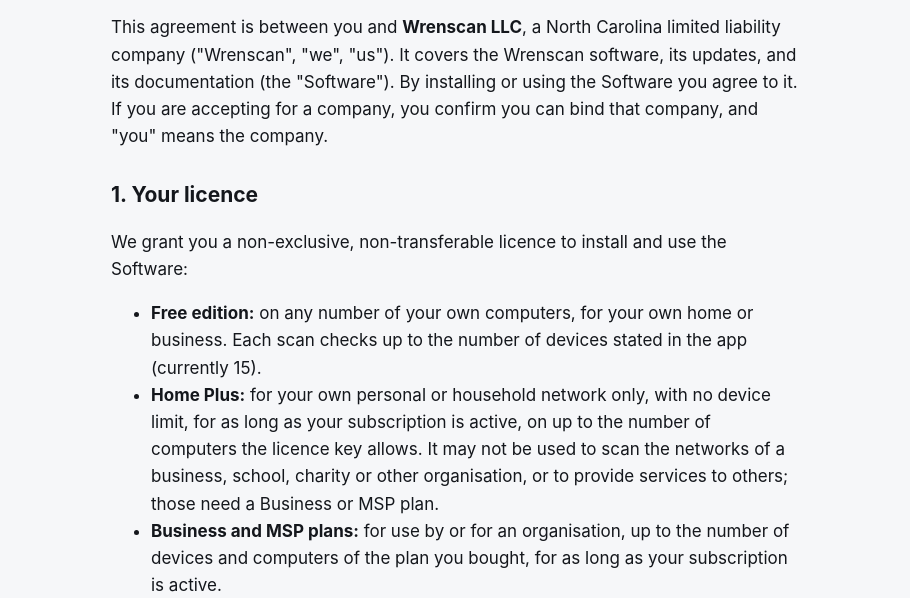
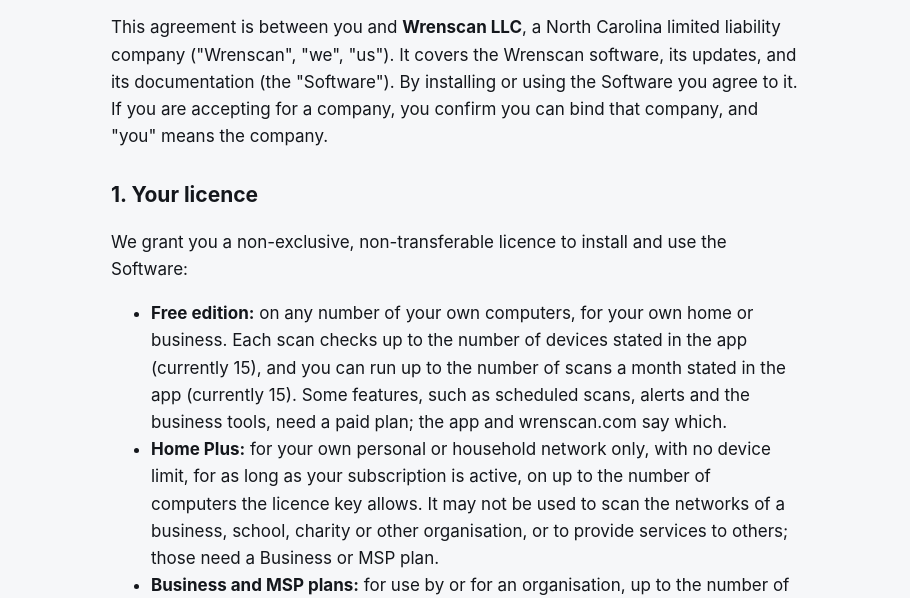
Before and after one commit to bcdixon23-spec/wrenscan-updates, a plain HTML site: page eula.html in a window 1280 px wide. Shown: the part 202-800 px from the top of the page, without its empty margins (185-1095 px from the left). Drawn offline with Linux system fonts and the light colour scheme.

Commit message:
Site: 1.3.0 copy (15 scans a month, paid features, remote Windows checks privacy row)
Co-Authored-By: Claude Opus 5.5 <noreply@anthropic.com>

```diff
--- a/eula.html
+++ b/eula.html
@@ -16,7 +16,7 @@
 <p>This agreement is between you and <b>Wrenscan LLC</b>, a North Carolina limited liability company ("Wrenscan", "we", "us"). It covers the Wrenscan software, its updates, and its documentation (the "Software"). By installing or using the Software you agree to it. If you are accepting for a company, you confirm you can bind that company, and "you" means the company.</p>
 <h2>1. Your licence</h2>
 <p>We grant you a non-exclusive, non-transferable licence to install and use the Software:</p>
-<ul><li><b>Free edition:</b> on any number of your own computers, for your own home or business. Each scan checks up to the number of devices stated in the app (currently 15).</li><li><b>Home Plus:</b> for your own personal or household network only, with no device limit, for as long as your subscription is active, on up to the number of computers the licence key allows. It may not be used to scan the networks of a business, school, charity or other organisation, or to provide services to others; those need a Business or MSP plan.</li><li><b>Business and MSP plans:</b> for use by or for an organisation, up to the number of devices and computers of the plan you bought, for as long as your subscription is active.</li></ul>
+<ul><li><b>Free edition:</b> on any number of your own computers, for your own home or business. Each scan checks up to the number of devices stated in the app (currently 15), and you can run up to the number of scans a month stated in the app (currently 15). Some features, such as scheduled scans, alerts and the business tools, need a paid plan; the app and wrenscan.com say which.</li><li><b>Home Plus:</b> for your own personal or household network only, with no device limit, for as long as your subscription is active, on up to the number of computers the licence key allows. It may not be used to scan the networks of a business, school, charity or other organisation, or to provide services to others; those need a Business or MSP plan.</li><li><b>Business and MSP plans:</b> for use by or for an organisation, up to the number of devices and computers of the plan you bought, for as long as your subscription is active.</li></ul>
 <p>You may not sell, rent or sublicense the Software, remove its notices, or work around its licence checks or device limits. Reverse engineering is allowed only where the law permits it despite this restriction.</p>
 <h2>2. Scan only what you are allowed to scan</h2>
 <p>Wrenscan probes devices on a network, reads their configuration, and can change settings. <b>You may only use it on computers and networks you own, or that their owner has authorised you in writing to test.</b> Scanning other people's systems without permission may be illegal. You are responsible for having that permission.</p>
```
Also changed, not shown: download.html (+1 -1 lines), privacy.html (+1 -1 lines).
